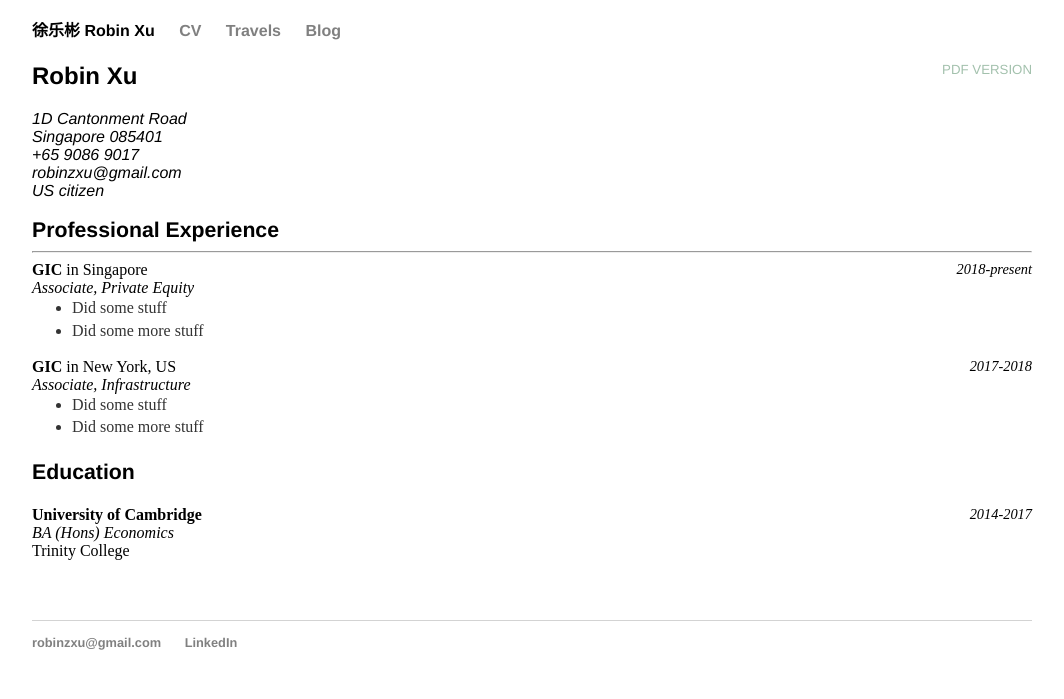
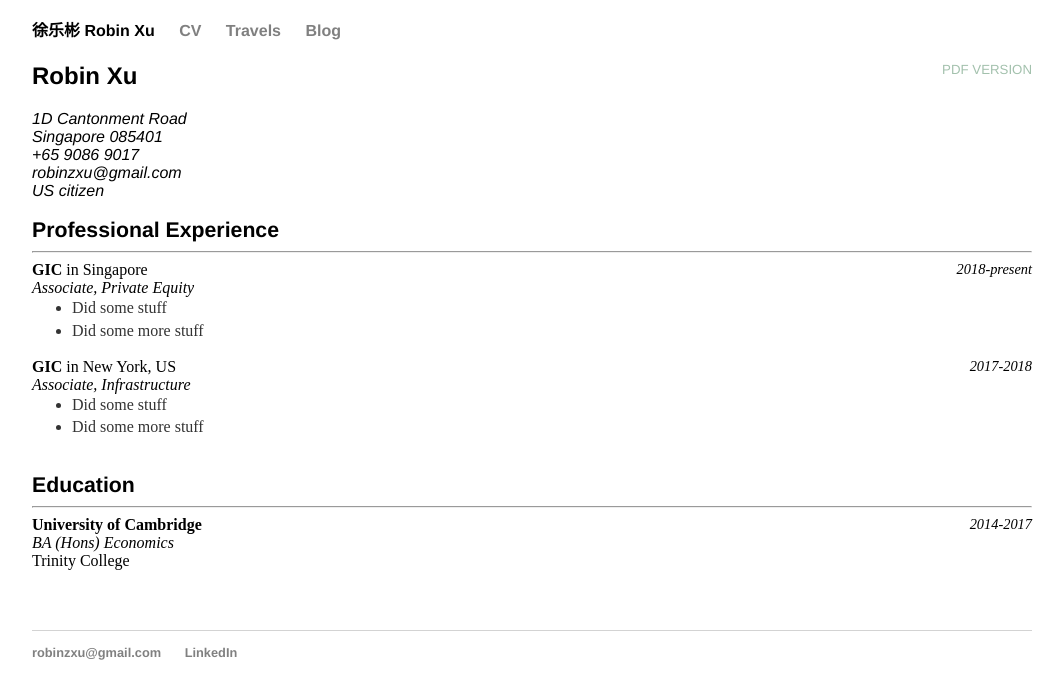
Before and after one commit to robinzxu/robinzxu.github.io, a Jekyll site: the page built from cv/index.html, in a window 1280 px wide. Shown: the top 699 px of the page, without its empty margins (108-1172 px from the left). Built offline with Jekyll 4.4.1, drawn with Linux system fonts in a browser that asks for light colours.

Commit message:
Update index.html

```diff
--- a/cv/index.html
+++ b/cv/index.html
@@ -30,9 +30,9 @@
 	<ul style="margin-top:0">
 		<li>Did some stuff
 		<li>Did some more stuff
-	</ul>
+	</ul><br>
 
-<h3>Education</h3>
+<h3 style="display:inline;">Education</h3><br><hr>
 	<i style="float:right;font-size:0.9em">2014-2017</i>
 	<b>University of Cambridge</b><br>
 	<i>BA (Hons) Economics</i><br>
```
